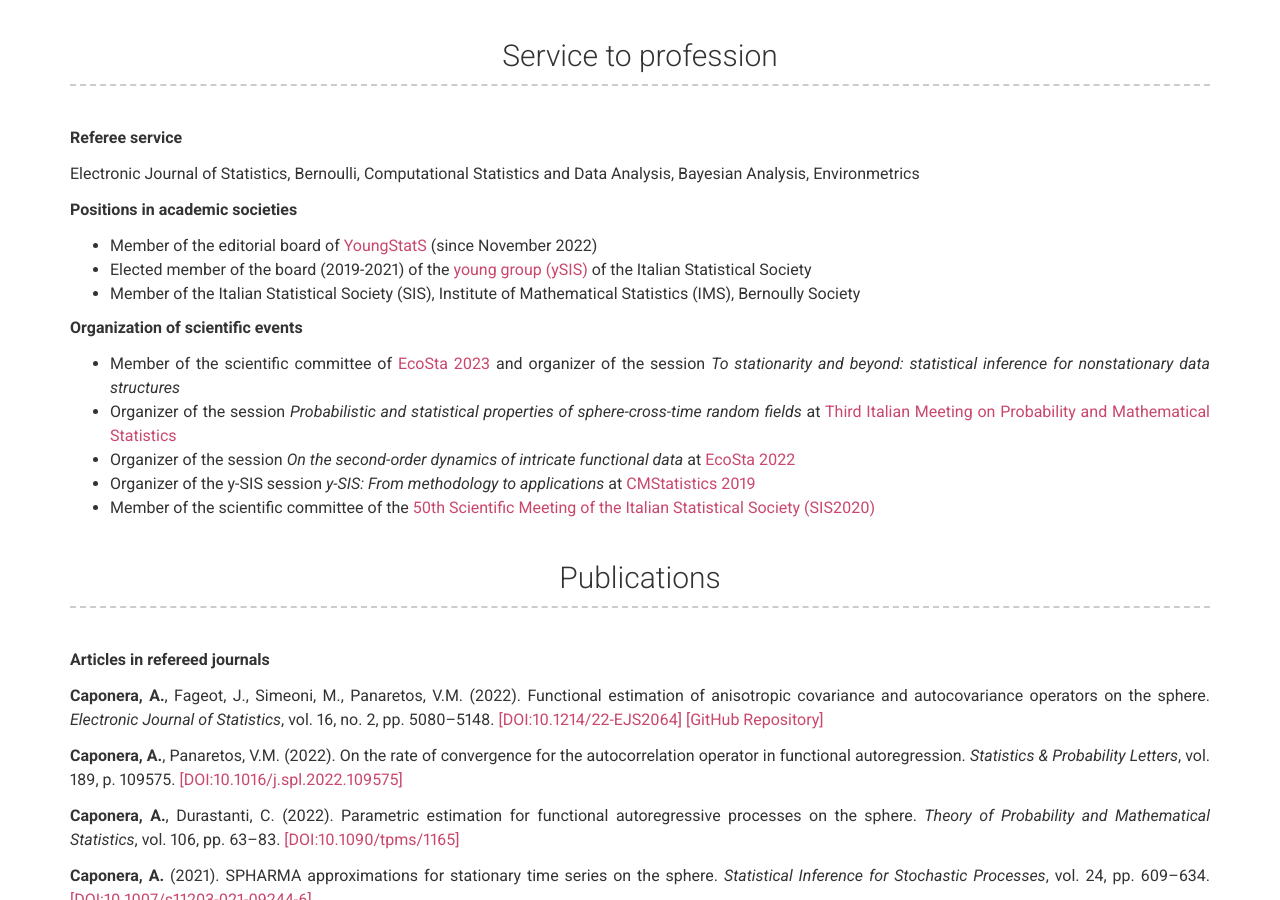
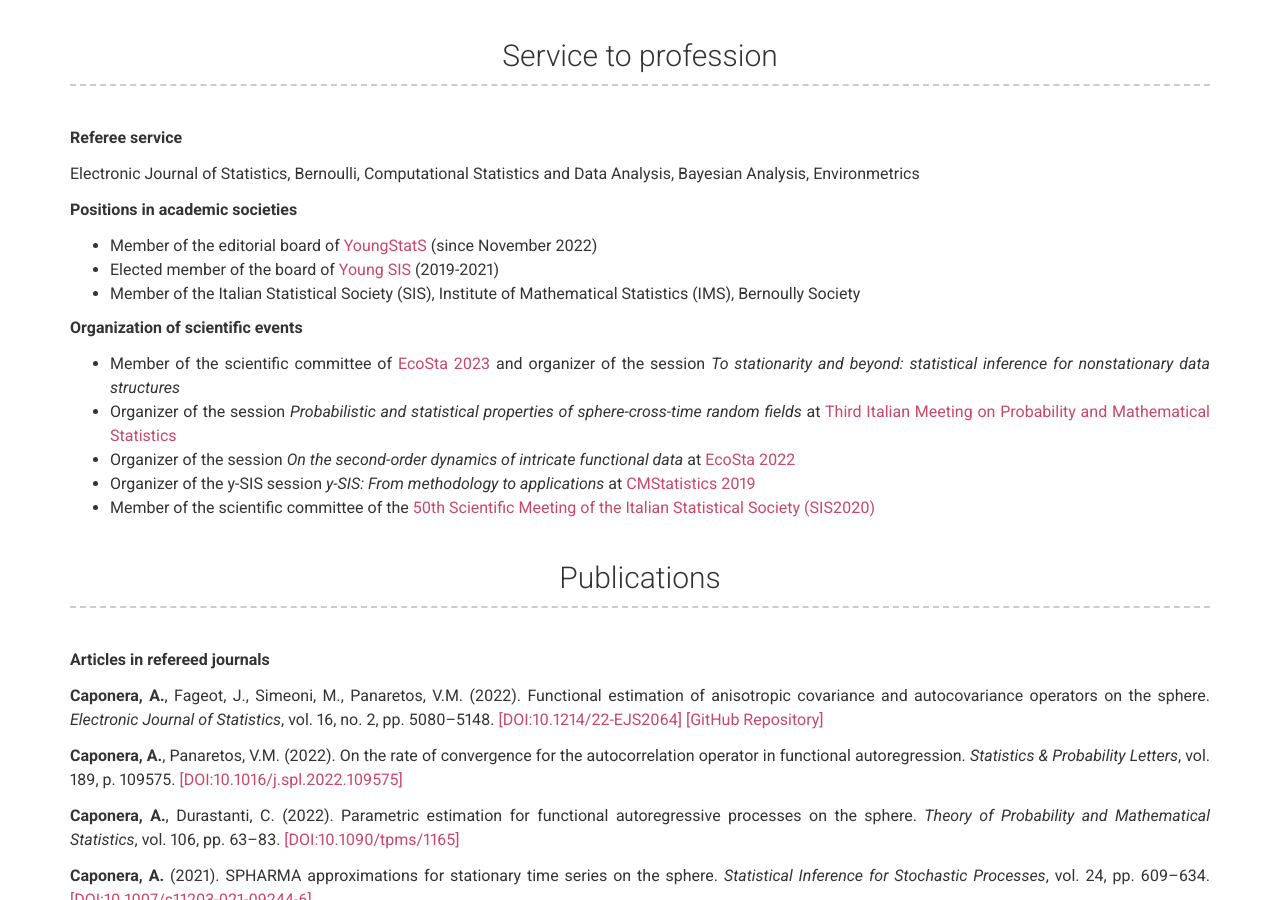
Before and after one commit to alessiacaponera/alessiacaponera.github.io, a Jekyll site: the page built from index.md, in a window 1280 px wide and 900 px high, scrolled down 1997 px. Built offline with Jekyll 4.4.1, drawn with Linux system fonts in a browser that asks for light colours.

Commit message:
Update _config.yml

```diff
--- a/_config.yml
+++ b/_config.yml
@@ -97,7 +97,7 @@ service_content: |
     **Positions in academic societies**
 
     - Member of the editorial board of [YoungStatS](https://youngstats.github.io) (since November 2022)
-    - Elected member of the board (2019-2021) of the [young group (ySIS)](https://youngsis.github.io) of the Italian Statistical Society
+    - Elected member of the board of [Young SIS](https://youngsis.github.io) (2019-2021)
     - Member of the Italian Statistical Society (SIS), Institute of Mathematical Statistics (IMS), Bernoully Society
 
     **Organization of scientific events**
```
